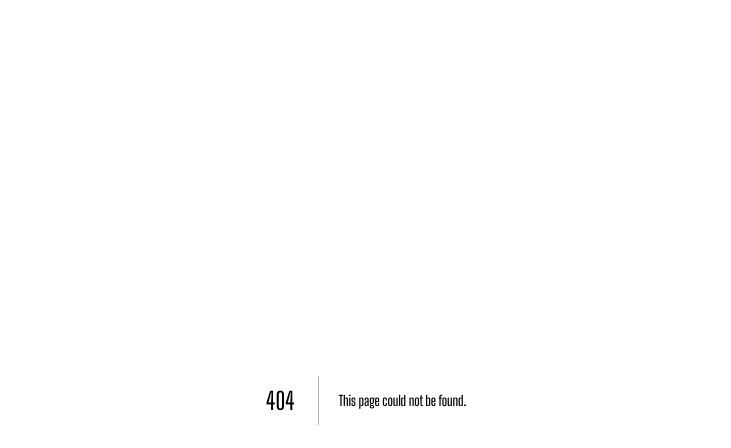
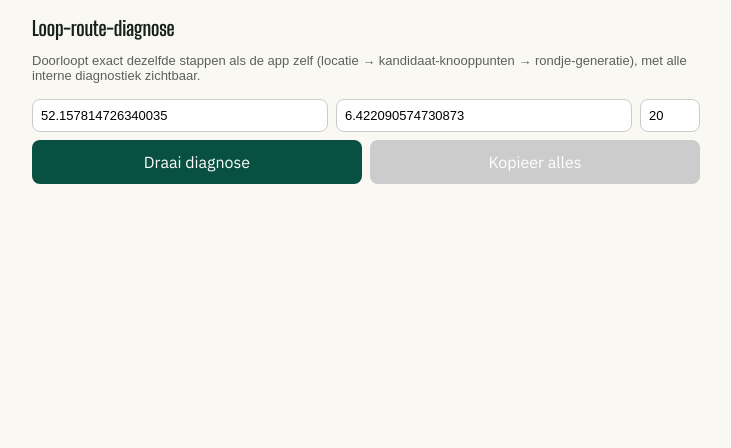
Before and after one commit to stuctech-eng/GoKnoop, a Next.js app: page /debug/loop-diagnose in a window 1280 px wide. Before the commit this address had no page. Shown: the top 448 px of the page, without its empty margins (274-1005 px from the left). Built offline with nearby package versions, Linux system fonts and the light colour scheme.

Commit message:
goknoop feature — v1.0.261 — 7 sep 2026, 08:42

```diff
--- /dev/null
+++ b/app/debug/loop-diagnose/page.tsx
@@ -0,0 +1,183 @@
+"use client";
+
+/**
+ * Loop-route-diagnose (7-9-2026): onderzoekt het openstaande probleem van
+ * vandaag ("1 rondje bij Lochem, kreeg 80km i.p.v. 20km"). Doorloopt exact
+ * dezelfde twee stappen als de echte app (locatie -> kandidaat-knooppunten ->
+ * /api/route/loop), maar toont ALLE diagnostiek die de generator al intern
+ * bijhoudt (candidatesFound/outboundFailed/inboundFailed/duplicateRejected/
+ * historyRejected, plus de score per kandidaat) -- geen gok, de generator
+ * registreert dit al, alleen de UI liet het nooit zien.
+ */
+
+import { useState } from "react";
+
+const LOCHEM_LAT = 52.157814726340035;
+const LOCHEM_LON = 6.422090574730873;
+
+type LocationCandidate = { logicalNodeId: string; displayNumber: string; displayRegio: string; distanceM: number };
+
+export default function LoopDiagnosePage() {
+  const [lat, setLat] = useState(String(LOCHEM_LAT));
+  const [lon, setLon] = useState(String(LOCHEM_LON));
+  const [targetKm, setTargetKm] = useState("20");
+  const [status, setStatus] = useState<"idle" | "bezig" | "klaar" | "fout">("idle");
+  const [error, setError] = useState<string | null>(null);
+  const [locationCandidates, setLocationCandidates] = useState<LocationCandidate[] | null>(null);
+  const [loopResult, setLoopResult] = useState<Record<string, unknown> | null>(null);
+  const [copied, setCopied] = useState(false);
+
+  async function run() {
+    setStatus("bezig");
+    setError(null);
+    setLocationCandidates(null);
+    setLoopResult(null);
+
+    try {
+      // Stap 1: exact zoals de echte app -- locatie -> kandidaat-knooppunten.
+      const resolveRes = await fetch("/api/location/resolve", {
+        method: "POST",
+        headers: { "Content-Type": "application/json" },
+        body: JSON.stringify({ lat: Number(lat), lon: Number(lon), limit: 5 }),
+      });
+      const resolveData = await resolveRes.json();
+      if (!resolveRes.ok) {
+        setError(`location/resolve: ${resolveData.error ?? "onbekende fout"}`);
+        setStatus("fout");
+        return;
+      }
+      const candidates: LocationCandidate[] = resolveData.candidates;
+      setLocationCandidates(candidates);
+
+      if (!candidates || candidates.length === 0) {
+        setError("Geen kandidaat-knooppunten gevonden bij deze locatie.");
+        setStatus("fout");
+        return;
+      }
+
+      // Stap 2: exact zoals de echte app -- kandidaten -> /api/route/loop.
+      const loopRes = await fetch("/api/route/loop", {
+        method: "POST",
+        headers: { "Content-Type": "application/json" },
+        body: JSON.stringify({
+          candidateNodeIds: candidates.map((c) => c.logicalNodeId),
+          candidateDistancesM: candidates.map((c) => c.distanceM),
+          targetDistanceM: Number(targetKm) * 1000,
+          count: 4,
+        }),
+      });
+      const loopData = await loopRes.json();
+      setLoopResult(loopData);
+      setStatus("klaar");
+    } catch (err) {
+      setError(err instanceof Error ? err.message : String(err));
+      setStatus("fout");
+    }
+  }
+
+  async function copyResult() {
+    const text = JSON.stringify({ locationCandidates, loopResult }, null, 2);
+    try {
+      await navigator.clipboard.writeText(text);
+      setCopied(true);
+      setTimeout(() => setCopied(false), 2000);
+    } catch {
+      setCopied(false);
+    }
+  }
+
+  const loops = (loopResult?.loops as unknown[] | undefined) ?? [];
+  const diagnostics = loopResult?.diagnostics as Record<string, number> | undefined;
+  const candidateScores = loopResult?.candidateScores as Record<string, unknown>[] | undefined;
+
+  return (
+    <div style={{ padding: 16, fontFamily: "sans-serif", maxWidth: 700, margin: "0 auto" }}>
+      <h1 style={{ fontSize: 20, marginBottom: 8 }}>Loop-route-diagnose</h1>
+      <p style={{ fontSize: 13, opacity: 0.7, marginBottom: 16 }}>
+        Doorloopt exact dezelfde stappen als de app zelf (locatie → kandidaat-knooppunten → rondje-generatie), met alle interne diagnostiek zichtbaar.
+      </p>
+
+      <div style={{ display: "flex", gap: 8, marginBottom: 8 }}>
+        <input value={lat} onChange={(e) => setLat(e.target.value)} placeholder="lat" style={{ flex: 1, padding: 8, fontSize: 13, border: "1px solid #ccc", borderRadius: 8 }} />
+        <input value={lon} onChange={(e) => setLon(e.target.value)} placeholder="lon" style={{ flex: 1, padding: 8, fontSize: 13, border: "1px solid #ccc", borderRadius: 8 }} />
+        <input value={targetKm} onChange={(e) => setTargetKm(e.target.value)} placeholder="km" style={{ width: 60, padding: 8, fontSize: 13, border: "1px solid #ccc", borderRadius: 8 }} />
+      </div>
+
+      <div style={{ display: "flex", gap: 8, marginBottom: 20 }}>
+        <button onClick={run} disabled={status === "bezig"} style={{ flex: 1, padding: 12, fontSize: 16, background: "#085041", color: "white", border: "none", borderRadius: 8 }}>
+          {status === "bezig" ? "Bezig..." : "Draai diagnose"}
+        </button>
+        <button onClick={copyResult} disabled={status !== "klaar"} style={{ flex: 1, padding: 12, fontSize: 16, background: status === "klaar" ? "#1a73e8" : "#ccc", color: "white", border: "none", borderRadius: 8 }}>
+          {copied ? "Gekopieerd ✓" : "Kopieer alles"}
+        </button>
+      </div>
+
+      {status === "fout" && <p style={{ color: "red" }}>⚠️ {error}</p>}
+
+      {locationCandidates && (
+        <div style={{ marginBottom: 16, padding: 12, background: "#f5f5f0", borderRadius: 8 }}>
+          <div style={{ fontSize: 14, fontWeight: 600, marginBottom: 6 }}>Stap 1: kandidaat-knooppunten bij deze locatie</div>
+          {locationCandidates.map((c, i) => (
+            <div key={i} style={{ fontSize: 12, fontFamily: "monospace" }}>
+              Knpt {c.displayNumber} ({c.displayRegio}) — {Math.round(c.distanceM)}m — {c.logicalNodeId}
+            </div>
+          ))}
+        </div>
+      )}
+
+      {loopResult && (
+        <>
+          <div style={{ marginBottom: 16, padding: 12, background: diagnostics ? "#f5f5f0" : "#fee", borderRadius: 8 }}>
+            <div style={{ fontSize: 14, fontWeight: 600, marginBottom: 6 }}>Stap 2: rondje-generatie</div>
+            {diagnostics ? (
+              <>
+                <div style={{ fontSize: 13 }}>
+                  Gevraagd: {String(loopResult.requestedCount)} · Gevonden: <b style={{ color: (loopResult.foundCount as number) < (loopResult.requestedCount as number) ? "#c00" : "green" }}>{String(loopResult.foundCount)}</b>
+                </div>
+                <div style={{ fontSize: 12, fontFamily: "monospace", marginTop: 6, opacity: 0.85 }}>
+                  candidatesFound: {diagnostics.candidatesFound}
+                  <br />
+                  outboundFailed: <span style={{ color: diagnostics.outboundFailed > 0 ? "#c00" : "inherit" }}>{diagnostics.outboundFailed}</span>
+                  <br />
+                  inboundFailed: <span style={{ color: diagnostics.inboundFailed > 0 ? "#c00" : "inherit" }}>{diagnostics.inboundFailed}</span>
+                  <br />
+                  duplicateRejected: <span style={{ color: diagnostics.duplicateRejected > 0 ? "#b8860b" : "inherit" }}>{diagnostics.duplicateRejected}</span>
+                  <br />
+                  historyRejected: {diagnostics.historyRejected}
+                  <br />
+                  succeeded: {diagnostics.succeeded}
+                </div>
+              </>
+            ) : (
+              <div style={{ fontSize: 12, color: "#c00" }}>Geen bruikbare kandidaat — reden: {String(loopResult.reason ?? loopResult.error)}</div>
+            )}
+          </div>
+
+          {candidateScores && (
+            <div style={{ marginBottom: 16, padding: 12, background: "#f5f5f0", borderRadius: 8 }}>
+              <div style={{ fontSize: 14, fontWeight: 600, marginBottom: 6 }}>Score per kandidaat-startpunt</div>
+              {candidateScores.map((c, i) => (
+                <div key={i} style={{ fontSize: 12, fontFamily: "monospace" }}>
+                  {String(c.logicalNodeId)} — afstand {Math.round(c.distanceM as number)}m — {String(c.foundCount)} routes — beste afwijking{" "}
+                  {c.bestDeviationPercent !== null ? `${(c.bestDeviationPercent as number).toFixed(1)}%` : "n.v.t."} — score{" "}
+                  {c.score === Infinity ? "∞ (onbruikbaar)" : (c.score as number).toFixed(0)}
+                </div>
+              ))}
+            </div>
+          )}
+
+          {loops.length > 0 && (
+            <div style={{ marginBottom: 16, padding: 12, background: "#f5f5f0", borderRadius: 8 }}>
+              <div style={{ fontSize: 14, fontWeight: 600, marginBottom: 6 }}>Gevonden route(s)</div>
+              {(loops as Record<string, unknown>[]).map((l, i) => (
+                <div key={i} style={{ fontSize: 12, fontFamily: "monospace" }}>
+                  #{i + 1}: {((l.totalDistanceM as number) / 1000).toFixed(1)}km (afwijking {(l.deviationPercent as number).toFixed(1)}%)
+                </div>
+              ))}
+            </div>
+          )}
+        </>
+      )}
+    </div>
+  );
+}
--- a/app/debug/page.tsx
+++ b/app/debug/page.tsx
@@ -36,6 +36,7 @@ const CATEGORIES: DebugCategory[] = [
   {
     title: "Route & graph",
     links: [
+      { href: "/debug/loop-diagnose", label: "Loop-route-diagnose", description: "Doorloopt locatie → kandidaten → rondje-generatie, met volledige interne diagnostiek." },
       { href: "/debug/direct-route", label: "Directe route", description: "Route tussen twee specifieke knopen berekenen." },
       { href: "/debug/batch-diagnose", label: "Batch-diagnose", description: "Meerdere routes tegelijk testen." },
       { href: "/debug/component-size", label: "Component-grootte", description: "Hoeveel knopen zijn vanaf hier bereikbaar." },
```
